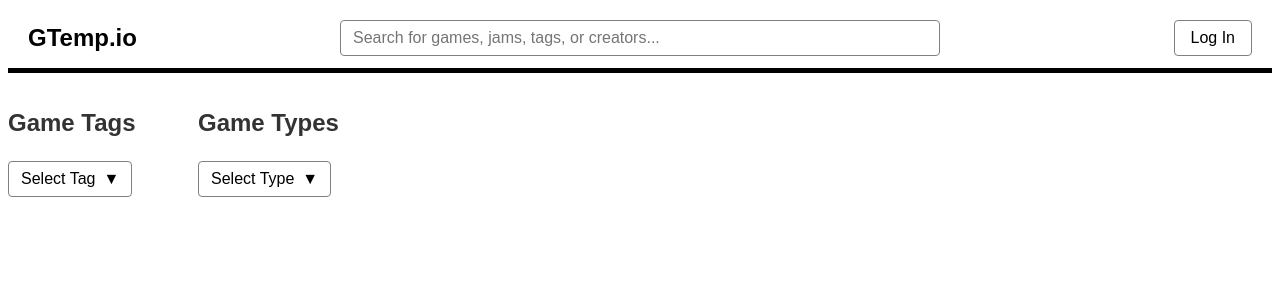
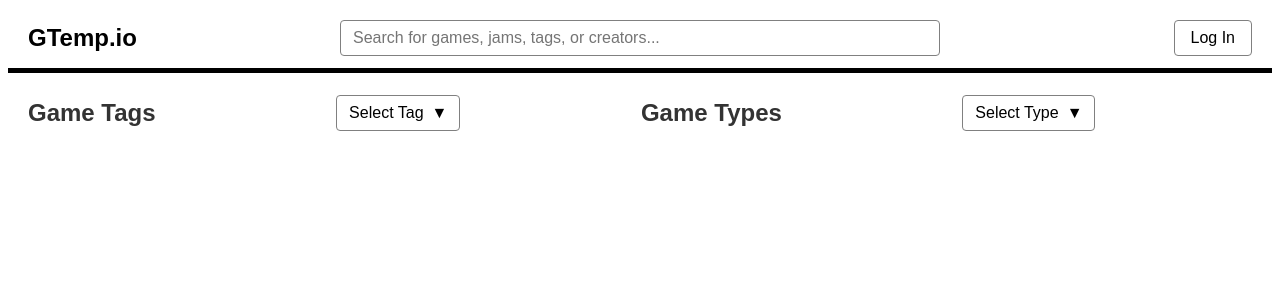
Before and after one commit to michaela-es/GTemp.io, a React (Vite) app in the folder React1/: page / in a window 1280 px wide. Shown: the top 300 px of the page. Built offline with nearby package versions, Linux system fonts and the light colour scheme.

Commit message:
Changed alignment of filter bar components to horizontal

```diff
--- a/React1/src/components/FilterBar.css
+++ b/React1/src/components/FilterBar.css
@@ -1,14 +1,13 @@
 .filter-bar {
-  display: flex;
-  gap: 40px;
+  display: grid;
+  grid-template-columns: auto auto auto auto;
   align-items: center;
-  padding: 20px 0;
-  font-family: sans-serif;
+  gap: 16px 24px;
+  padding: 10px 20px;
 }
 
-.filter-section {
-  display: flex;
-  flex-direction: column;
-  gap: 8px;
-  min-width: 150px;
+.filter-label {
+  margin: 0;
+  font-size: 1rem;
+  font-weight: 600;
 }
--- a/React1/src/components/FilterBar.jsx
+++ b/React1/src/components/FilterBar.jsx
@@ -2,19 +2,14 @@ import React from "react";
 import Subheading from "./Subheading.jsx";
 import Dropdown from "./Dropdown.jsx";
 import "./FilterBar.css";
-import "./Dropdown.css";
 
 function FilterBar({ tags = [], types = [], onTagSelect, onTypeSelect }) {
   return (
     <div className="filter-bar">
-      <div className="filter-section">
-        <Subheading>Game Tags</Subheading>
-        <Dropdown label="Select Tag" options={tags} onSelect={onTagSelect} />
-      </div>
-      <div className="filter-section">
-        <Subheading>Game Types</Subheading>
-        <Dropdown label="Select Type" options={types} onSelect={onTypeSelect} />
-      </div>
+      <Subheading className="filter-label">Game Tags</Subheading>
+      <Dropdown label="Select Tag" options={tags} onSelect={onTagSelect} />
+      <Subheading className="filter-label">Game Types</Subheading>
+      <Dropdown label="Select Type" options={types} onSelect={onTypeSelect} />
     </div>
   );
 }
```
